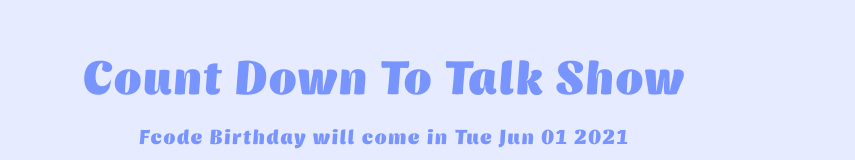
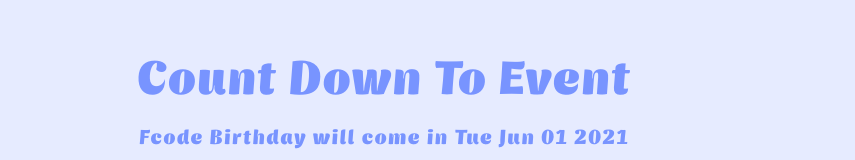
Before and after one commit to nghianguyent/Demo-countdown-clock, a React (Create React App) app: page / in a window 1280 px wide. Shown: the part 171-331 px from the top of the page, without its empty margins (256-1111 px from the left). Built offline with nearby package versions, Linux system fonts and the light colour scheme.

Commit message:
change the title

```diff
--- a/package.json
+++ b/package.json
@@ -6,6 +6,7 @@
   "dependencies": {
     "@material-ui/core": "^4.11.4",
     "@material-ui/icons": "^4.11.2",
+    "@reach/dialog": "^0.15.0",
     "@testing-library/jest-dom": "^5.11.4",
     "@testing-library/react": "^11.1.0",
     "@testing-library/user-event": "^12.1.10",
--- a/src/components/Clock/Clock.jsx
+++ b/src/components/Clock/Clock.jsx
@@ -1,17 +1,19 @@
 import React from 'react';
 import CounterTimer from './counterTimer/CounterTimer.jsx';
-import './Clock.css'
+import './Clock.css';
 import LoadingScreen from './../LoadingScreen/LoadingScreen.jsx';
-import Delay from 'react-delay';
+import SignUp from './SignUp/SignUp.jsx';
+
 const dayToMilisecond = 1000 * 60 * 60 * 24;
 const minuteToMilisecond = 1000 * 60;
 const hourToMilisecond = 1000 * 60 * 60;
+
 class Clock extends React.Component {
     constructor(props) {
         super(props);
         this.state = {
             date: new Date(2021, 5, 1, 0, 0, 0),
-            startDate: new Date(2021, 4, 1, 0, 0, 0),
+            startDate: new Date(2021, 4, 16, 0, 0, 0),
             countDownTimer: new Date(),
             currentDate: new Date(),
             fullDate: 0,
@@ -57,7 +59,7 @@ class Clock extends React.Component {
         <>
         { this.state.seconds !== -1 ?
             <div className="countdown-timer" >
-                <h2>Count Down To Talk Show</h2>
+                <h2>Count Down To Event</h2>
                 <h4>Fcode Birthday will come in {this.state.date.toDateString()} </h4>
                 <div className="clock-container " >
                     <CounterTimer
@@ -81,6 +83,7 @@ class Clock extends React.Component {
                         unit="Seconds"
                     />
                 </div>
+                <SignUp />
             </div>
         :   <LoadingScreen />
         }
```
Also changed, not shown: src/components/Clock/Clock.css (line endings or trailing spaces), 1 other file (tests, documents, lock files or other folders).
